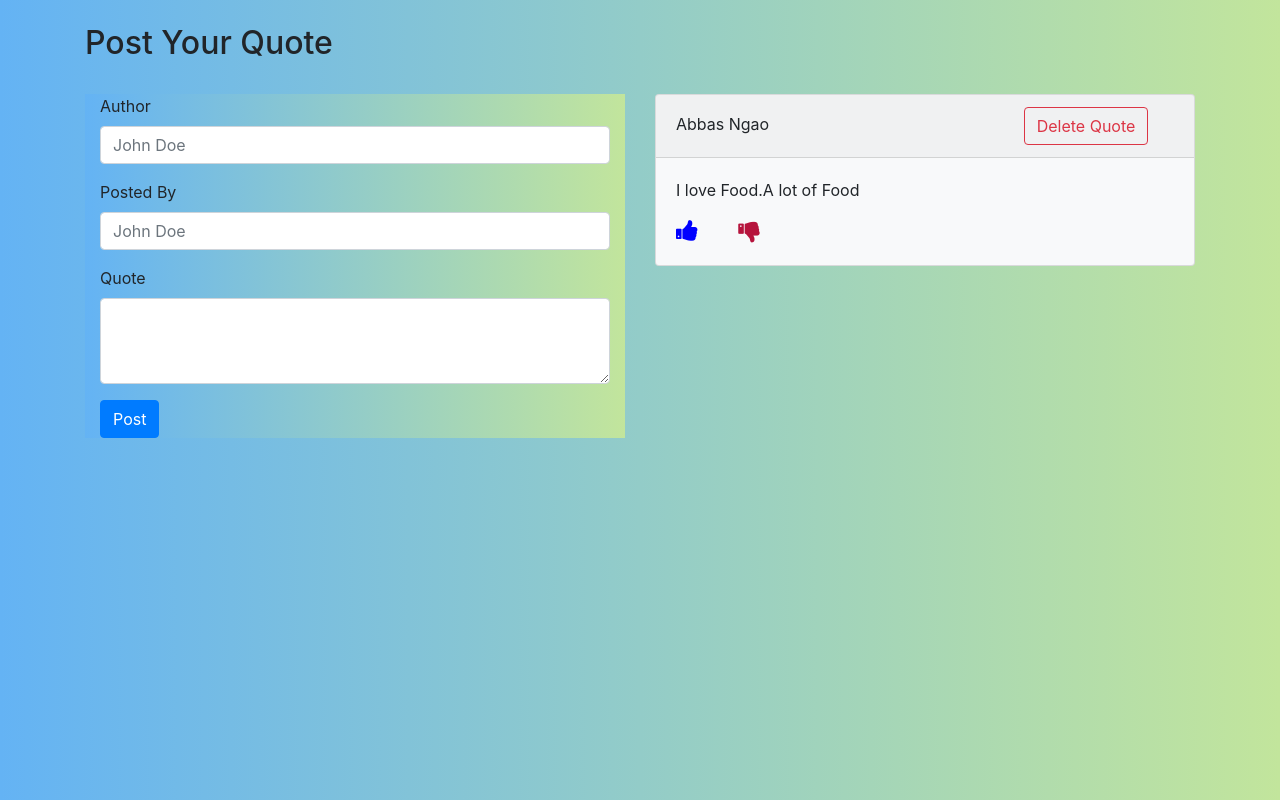
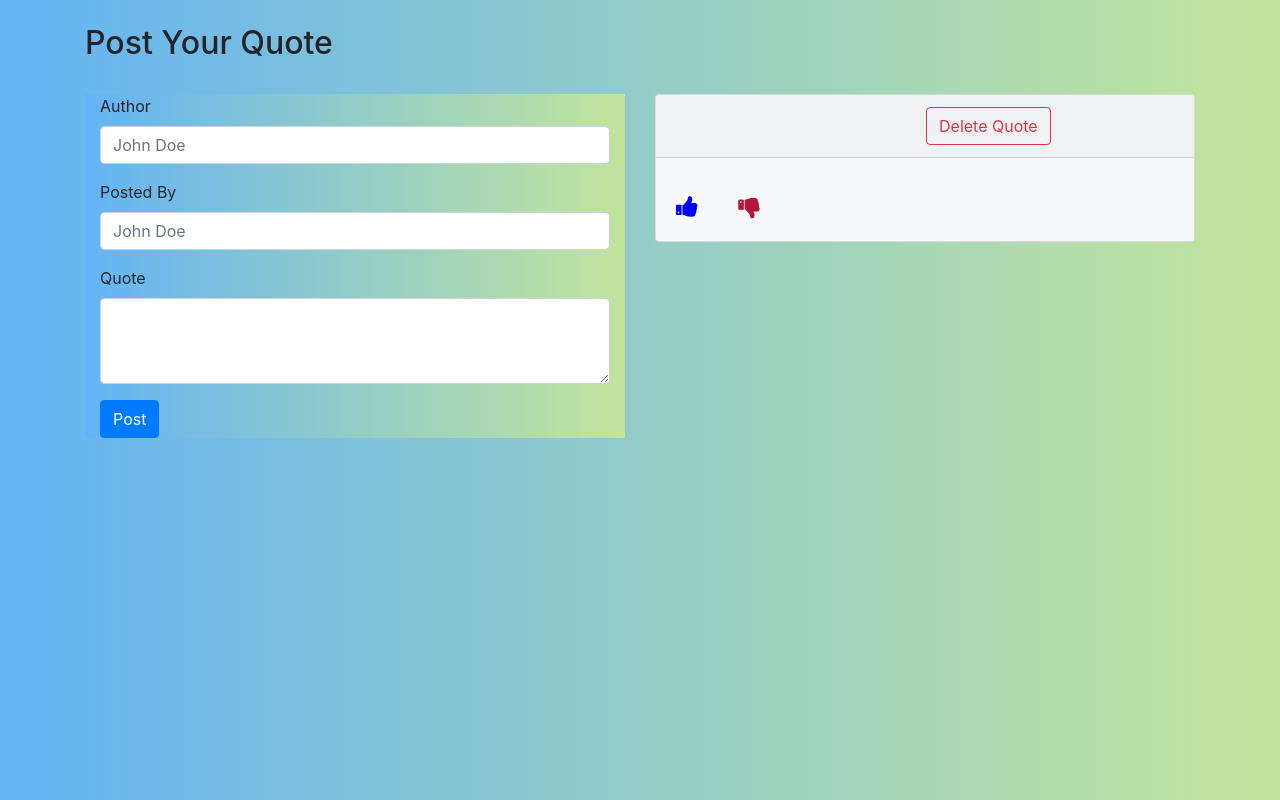
Before and after one commit to hamisicodes/quotes, an Angular app: page / in a window 1280 px wide. Built offline with nearby package versions, Linux system fonts and the light colour scheme.

Commit message:
rectify a particular syntax error in quote component class

```diff
--- a/src/app/quote/quote.component.ts
+++ b/src/app/quote/quote.component.ts
@@ -7,9 +7,12 @@ import { Quote } from '../quote';
   styleUrls: ['./quote.component.css']
 })
 export class QuoteComponent implements OnInit {
-  myQuote:Quote = new Quote('Martin Lurther','Abbas Ngao', 'I love Food.A lot of Food');
+  myQuote:Quote[] =[
+    new Quote('Martin Lurther','Abbas Ngao', 'I love Food.A lot of Food'),
+
+  ]
   addNewQuote(quote){
-    this.myQuote = quote;
+    this.myQuote.push(quote);
 
   }
 
```
